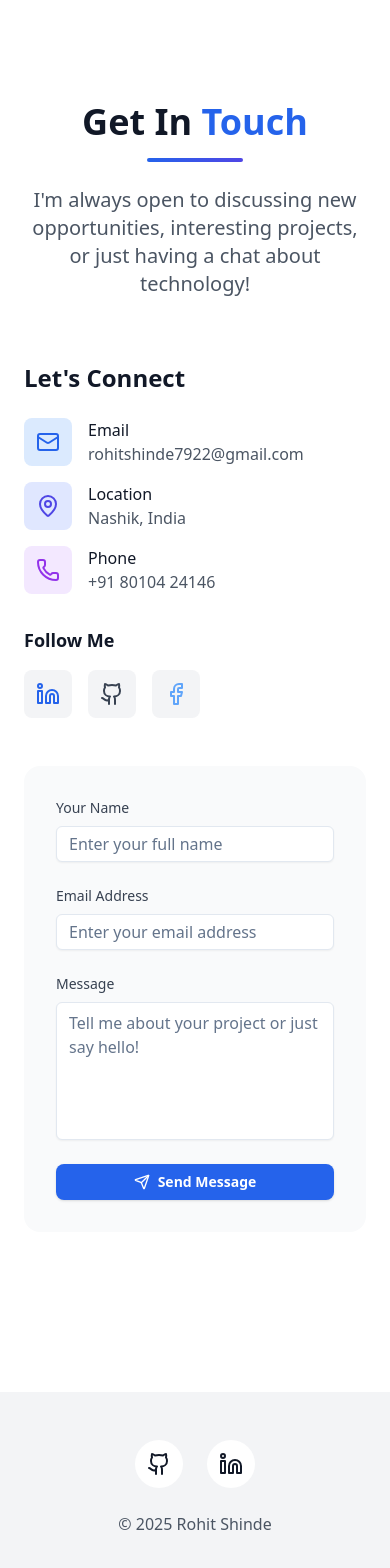
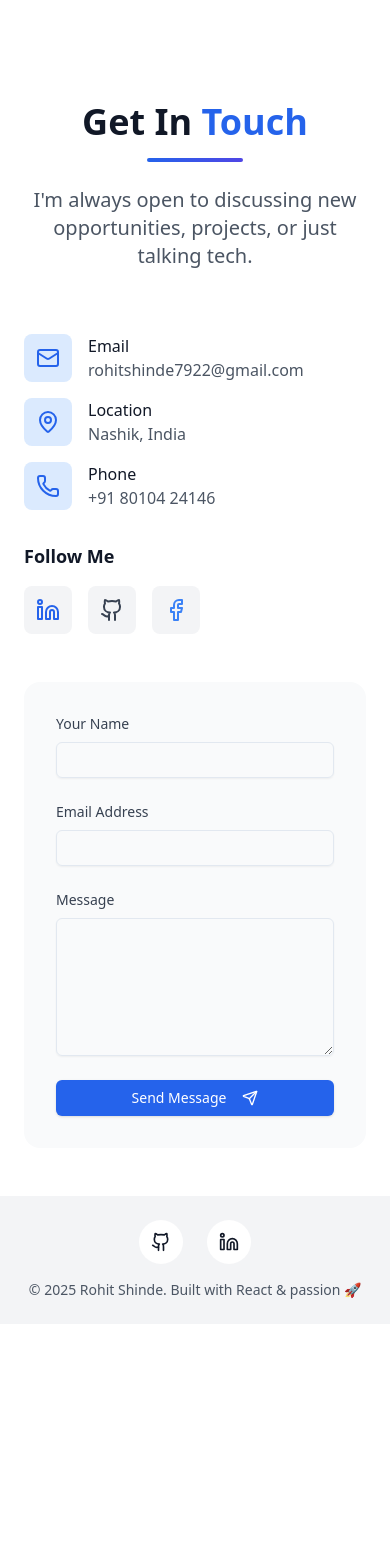
Before and after one commit to iamro045/Animated-Portfolio, a React (Vite) app: page / in a window 390 px wide. Shown: the part 9040-10608 px from the top of the page. After the commit the page ends 10364 px from the top, so only its background shows below. Built offline with nearby package versions, Linux system fonts and the light colour scheme.

Commit message:
Update portfolio animations

```diff
--- a/src/Layout.jsx
+++ b/src/Layout.jsx
@@ -14,8 +14,7 @@ export default function Layout({ children }) {
   const navigate = useNavigate();
 
   const isHomePage =
-    location.pathname === createPageUrl("Home") ||
-    location.pathname === "/";
+    location.pathname === createPageUrl("Home") || location.pathname === "/";
 
   /* =========================
      THEME MANAGEMENT
@@ -86,9 +85,7 @@ export default function Layout({ children }) {
 
     const yOffset = -80;
     const y =
-      section.getBoundingClientRect().top +
-      window.pageYOffset +
-      yOffset;
+      section.getBoundingClientRect().top + window.pageYOffset + yOffset;
 
     window.scrollTo({ top: y, behavior: "smooth" });
     setIsMobileMenuOpen(false);
@@ -108,7 +105,7 @@ export default function Layout({ children }) {
   ];
 
   return (
-    <div className="min-h-screen bg-white text-gray-900 dark:bg-gray-900 dark:text-gray-100">
+    <div className="bg-white text-gray-900 dark:bg-gray-900 dark:text-gray-100">
       <nav
         className={`fixed top-0 w-full z-50 transition-all duration-300 ${
           isScrolled || isMobileMenuOpen
@@ -203,31 +200,37 @@ export default function Layout({ children }) {
         </AnimatePresence>
       </nav>
 
-      <main className="pt-20">{children}</main>
+      <main className="">{children}</main>
 
-      {/* FOOTER */}
-      <footer className="bg-gray-100 dark:bg-gray-800 py-12">
-        <div className="max-w-6xl mx-auto text-center">
-          <div className="flex justify-center gap-6 mb-6">
+      <footer className="bg-gray-100 dark:bg-gray-800 py-6">
+        <div className="max-w-6xl mx-auto px-6 text-center">
+          <div className="flex justify-center gap-6 mb-4">
             <a
-              href="https://github.com/your-username"
+              href="https://github.com/iamro045"
               target="_blank"
               rel="noopener noreferrer"
-              className="w-12 h-12 bg-white dark:bg-gray-700 rounded-full flex items-center justify-center hover:scale-110 transition"
+              className="w-11 h-11 bg-white dark:bg-gray-700 rounded-full
+                   flex items-center justify-center
+                   hover:scale-110 transition"
             >
-              <Github />
+              <Github className="w-5 h-5" />
             </a>
+
             <a
-              href="https://linkedin.com/in/your-username"
+              href="https://linkedin.com/in/rohitshinde045"
               target="_blank"
               rel="noopener noreferrer"
-              className="w-12 h-12 bg-white dark:bg-gray-700 rounded-full flex items-center justify-center hover:scale-110 transition"
+              className="w-11 h-11 bg-white dark:bg-gray-700 rounded-full
+                   flex items-center justify-center
+                   hover:scale-110 transition"
             >
-              <Linkedin />
+              <Linkedin className="w-5 h-5" />
             </a>
           </div>
-          <p className="text-gray-600 dark:text-gray-400">
-            © {new Date().getFullYear()} Rohit Shinde
+
+          <p className="text-sm text-gray-600 dark:text-gray-400">
+            © {new Date().getFullYear()} Rohit Shinde. Built with React &
+            passion 🚀
           </p>
         </div>
       </footer>
--- a/src/components/portfolio/ContactSection.jsx
+++ b/src/components/portfolio/ContactSection.jsx
@@ -1,54 +1,74 @@
 import React, { useState } from "react";
 import { motion, AnimatePresence } from "framer-motion";
-import { Send, Mail, MapPin, Phone, Linkedin, Github, Twitter, Facebook } from "lucide-react";
+import {
+  Send,
+  Mail,
+  MapPin,
+  Phone,
+  Linkedin,
+  Github,
+  Facebook,
+  AlertCircle,
+} from "lucide-react";
 import { Button } from "@/components/ui/button";
 import { Input } from "@/components/ui/input";
 import { Textarea } from "@/components/ui/textarea";
 import { Alert, AlertDescription, AlertTitle } from "@/components/ui/alert";
-// import { SendEmail } from "@/integrations/Core";
-import { AlertCircle } from "lucide-react";
 
 export default function ContactSection() {
-  const [formData, setFormData] = useState({ name: '', email: '', message: '' });
-  const [formState, setFormState] = useState({ status: 'idle', message: '' });
+  const [formData, setFormData] = useState({
+    name: "",
+    email: "",
+    message: "",
+  });
+
+  const [formState, setFormState] = useState({
+    status: "idle", // idle | submitting | success | error
+    message: "",
+  });
+
+  const handleInputChange = (field, value) => {
+    setFormData((prev) => ({ ...prev, [field]: value }));
+  };
 
   const handleSubmit = async (e) => {
     e.preventDefault();
-    setFormState({ status: 'submitting', message: '' });
+    setFormState({ status: "submitting", message: "" });
 
-    try {
-      await SendEmail({
-        to: 'rohit.shinde.portfolio@example.com',
-        subject: `New Portfolio Message from ${formData.name}`,
-        body: `
-          Name: ${formData.name}
-          Email: ${formData.email}
-          Message:
-          ${formData.message}
-        `,
+    // ✅ TEMPORARY SUCCESS SIMULATION (safe for portfolio)
+    setTimeout(() => {
+      setFormState({
+        status: "success",
+        message: "Thank you for your message! I’ll get back to you soon.",
       });
-
-      setFormState({ status: 'success', message: "Thank you for your message! I'll get back to you soon." });
-      setFormData({ name: '', email: '', message: '' });
-    } catch (error) {
-      console.error("Failed to send email:", error);
-      setFormState({ status: 'error', message: "Something went wrong. Please try again later." });
-    }
-  };
-
-  const handleInputChange = (field, value) => {
-    setFormData(prev => ({ ...prev, [field]: value }));
+      setFormData({ name: "", email: "", message: "" });
+    }, 1200);
   };
 
   const socialLinks = [
-    { icon: Linkedin, href: "https://www.linkedin.com/in/rohitshinde045/", color: "text-blue-600 hover:text-blue-700" },
-    { icon: Github, href: "https://github.com/iamro045", color: "text-gray-700 hover:text-gray-900 dark:hover:text-white" },
-    { icon: Facebook, href: "https://www.facebook.com/people/Rohit-Shinde/pfbid024ptXsJePfRq947NtGXc5TnkeKQsJwtyq9L3Fkaz4RuQFvA9fU3jiSTRbmJVzNzgMl/", color: "text-blue-400 hover:text-blue-500" }
+    {
+      icon: Linkedin,
+      href: "https://www.linkedin.com/in/rohitshinde045/",
+      color: "text-blue-600 hover:text-blue-700",
+    },
+    {
+      icon: Github,
+      href: "https://github.com/iamro045",
+      color: "text-gray-700 hover:text-black dark:text-gray-300 dark:hover:text-white",
+    },
+    {
+      icon: Facebook,
+      href: "https://www.facebook.com/people/Rohit-Shinde/",
+      color: "text-blue-500 hover:text-blue-600",
+    },
   ];
 
   return (
-    <section id="contact" className="py-20 bg-white">
+    <section id="contact" className="scroll-mt-24 pt-20 pb-12 bg-white dark:bg-gray-900">
+
+
       <div className="max-w-6xl mx-auto px-6">
+        {/* HEADER */}
         <motion.div
           initial={{ opacity: 0, y: 30 }}
           whileInView={{ opacity: 1, y: 0 }}
@@ -56,73 +76,49 @@ export default function ContactSection() {
           transition={{ duration: 0.8 }}
           className="text-center mb-16"
         >
-          <h2 className="text-4xl md:text-5xl font-bold text-gray-900 mb-4">
+          <h2 className="text-4xl md:text-5xl font-bold text-gray-900 dark:text-white mb-4">
             Get In <span className="text-blue-600">Touch</span>
           </h2>
-          <div className="w-24 h-1 bg-gradient-to-r from-blue-600 to-indigo-600 mx-auto rounded-full mb-6"></div>
-          <p className="text-xl text-gray-600 max-w-2xl mx-auto">
-            I'm always open to discussing new opportunities, interesting projects,
-            or just having a chat about technology!
+          <div className="w-24 h-1 bg-gradient-to-r from-blue-600 to-indigo-600 mx-auto rounded-full mb-6" />
+          <p className="text-xl text-gray-600 dark:text-gray-300 max-w-2xl mx-auto">
+            I'm always open to discussing new opportunities, projects, or just
+            talking tech.
           </p>
         </motion.div>
 
         <div className="grid lg:grid-cols-2 gap-12">
-          {/* Contact Info */}
+          {/* CONTACT INFO */}
           <motion.div
-            initial={{ opacity: 0, x: -50 }}
+            initial={{ opacity: 0, x: -40 }}
             whileInView={{ opacity: 1, x: 0 }}
             viewport={{ once: true }}
             transition={{ duration: 0.8 }}
             className="space-y-8"
           >
-            <div>
-              <h3 className="text-2xl font-bold text-gray-900 mb-6">Let's Connect</h3>
-              <div className="space-y-4">
-                <div className="flex items-center gap-4">
-                  <div className="w-12 h-12 bg-blue-100 rounded-lg flex items-center justify-center">
-                    <Mail className="w-6 h-6 text-blue-600" />
-                  </div>
-                  <div>
-                    <p className="font-medium text-gray-900">Email</p>
-                    <p className="text-gray-600">rohitshinde7922@gmail.com</p>
-                  </div>
-                </div>
-
-                <div className="flex items-center gap-4">
-                  <div className="w-12 h-12 bg-indigo-100 rounded-lg flex items-center justify-center">
-                    <MapPin className="w-6 h-6 text-indigo-600" />
-                  </div>
-                  <div>
-                    <p className="font-medium text-gray-900">Location</p>
-                    <p className="text-gray-600">Nashik, India</p>
-                  </div>
-                </div>
-
-                <div className="flex items-center gap-4">
-                  <div className="w-12 h-12 bg-purple-100 rounded-lg flex items-center justify-center">
-                    <Phone className="w-6 h-6 text-purple-600" />
-                  </div>
-                  <div>
-                    <p className="font-medium text-gray-900">Phone</p>
-                    <p className="text-gray-600">+91 80104 24146</p>
-                  </div>
-                </div>
-              </div>
+            <div className="space-y-4">
+              <Info icon={Mail} label="Email" value="rohitshinde7922@gmail.com" />
+              <Info icon={MapPin} label="Location" value="Nashik, India" />
+              <Info icon={Phone} label="Phone" value="+91 80104 24146" />
             </div>
 
-            {/* Social Links */}
+            {/* SOCIAL */}
             <div>
-              <h4 className="text-lg font-semibold text-gray-900 mb-4">Follow Me</h4>
+              <h4 className="text-lg font-semibold text-gray-900 dark:text-white mb-4">
+                Follow Me
+              </h4>
               <div className="flex gap-4">
-                {socialLinks.map((social, index) => {
+                {socialLinks.map((social, i) => {
                   const Icon = social.icon;
                   return (
                     <motion.a
-                      key={index}
+                      key={i}
                       href={social.href}
+                      target="_blank"
+                      rel="noopener noreferrer"
                       whileHover={{ scale: 1.1, y: -2 }}
-                      whileTap={{ scale: 0.95 }}
-                      className={`w-12 h-12 bg-gray-100 hover:bg-gray-200 rounded-lg flex items-center justify-center transition-colors duration-200 ${social.color}`}
+                      className={`w-12 h-12 bg-gray-100 dark:bg-gray-800 rounded-lg
+                                  flex items-center justify-center transition-colors
+                                  ${social.color}`}
                     >
                       <Icon className="w-6 h-6" />
                     </motion.a>
@@ -132,93 +128,71 @@ export default function ContactSection() {
             </div>
           </motion.div>
 
-          {/* Contact Form */}
+          {/* FORM */}
           <motion.div
-            initial={{ opacity: 0, x: 50 }}
+            initial={{ opacity: 0, x: 40 }}
             whileInView={{ opacity: 1, x: 0 }}
             viewport={{ once: true }}
             transition={{ duration: 0.8 }}
-            className="bg-gray-50 p-8 rounded-2xl"
+            className="bg-gray-50 dark:bg-gray-800 p-8 rounded-2xl"
           >
             <form onSubmit={handleSubmit} className="space-y-6">
+              <InputField
+                label="Your Name"
+                value={formData.name}
+                onChange={(e) => handleInputChange("name", e.target.value)}
+              />
+              <InputField
+                label="Email Address"
+                type="email"
+                value={formData.email}
+                onChange={(e) => handleInputChange("email", e.target.value)}
+              />
+
               <div>
-                <label htmlFor="name" className="block text-sm font-medium text-gray-700 mb-2">
-                  Your Name
+                <label className="block text-sm font-medium mb-2 text-gray-700 dark:text-gray-300">
+                  Message
                 </label>
-                <Input
-                  id="name"
-                  type="text"
-                  value={formData.name}
-                  onChange={(e) => handleInputChange('name', e.target.value)}
-                  placeholder="Enter your full name"
+                <Textarea
+                  rows={5}
+                  value={formData.message}
+                  onChange={(e) =>
+                    handleInputChange("message", e.target.value)
+                  }
                   required
-                  className="w-full bg-white focus:ring-2 focus:ring-blue-400 focus:ring-offset-2 transition-shadow"
                 />
               </div>
 
-              <div>
-                <label htmlFor="email" className="block text-sm font-medium text-gray-700 mb-2">
-                  Email Address
-                </label>
-                <Input
-                  id="email"
-                  type="email"
-                  value={formData.email}
-                  onChange={(e) => handleInputChange('email', e.target.value)}
-                  placeholder="Enter your email address"
-                  required
-                  className="w-full bg-white focus:ring-2 focus:ring-blue-400 focus:ring-offset-2 transition-shadow"
-                />
-              </div>
-
-              <div>
-                <label htmlFor="message" className="block text-sm font-medium text-gray-700 mb-2">
-                  Message
-                </label>
-                <Textarea
-                  id="message"
-                  value={formData.message}
-                  onChange={(e) => handleInputChange('message', e.target.value)}
-                  placeholder="Tell me about your project or just say hello!"
-                  required
-                  rows={5}
-                  className="w-full resize-none bg-white focus:ring-2 focus:ring-blue-400 focus:ring-offset-2 transition-shadow"
-                />
-              </div>
-
-              <motion.div whileHover={{ scale: 1.02 }} whileTap={{ scale: 0.98 }}>
-                <Button
-                  type="submit"
-                  disabled={formState.status === 'submitting'}
-                  className="w-full bg-blue-600 hover:bg-blue-700 text-white py-3 rounded-lg font-semibold transition-colors duration-200 flex items-center justify-center gap-2"
-                >
-                  {formState.status === 'submitting' ? (
-                    <>
-                      <div className="animate-spin rounded-full h-4 w-4 border-b-2 border-white"></div>
-                      Sending...
-                    </>
-                  ) : (
-                    <>
-                      <Send className="w-4 h-4" />
-                      Send Message
-                    </>
-                  )}
-                </Button>
-              </motion.div>
+              <Button
+                type="submit"
+                disabled={formState.status === "submitting"}
+                className="w-full bg-blue-600 hover:bg-blue-700 text-white"
+              >
+                {formState.status === "submitting" ? "Sending..." : "Send Message"}
+                <Send className="ml-2 w-4 h-4" />
+              </Button>
             </form>
 
             <AnimatePresence>
-              {formState.status !== 'idle' && formState.message && (
+              {formState.status !== "idle" && formState.message && (
                 <motion.div
-                  initial={{ opacity: 0, y: 20 }}
+                  initial={{ opacity: 0, y: 15 }}
                   animate={{ opacity: 1, y: 0 }}
-                  exit={{ opacity: 0, y: -10 }}
+                  exit={{ opacity: 0 }}
                   className="mt-4"
                 >
-                  <Alert variant={formState.status === 'error' ? 'destructive' : 'default'} className={formState.status === 'success' ? 'bg-green-50 border-green-200' : ''}>
-                    {formState.status === 'error' && <AlertCircle className="h-4 w-4" />}
-                    <AlertTitle>{formState.status === 'success' ? 'Success!' : 'Error'}</AlertTitle>
-                    <AlertDescription className={formState.status === 'success' ? 'text-green-800' : ''}>
+                  <Alert
+                    variant={
+                      formState.status === "error" ? "destructive" : "default"
+                    }
+                  >
+                    {formState.status === "error" && (
+                      <AlertCircle className="h-4 w-4" />
+                    )}
+                    <AlertTitle>
+                      {formState.status === "success" ? "Success!" : "Error"}
+                    </AlertTitle>
+                    <AlertDescription>
                       {formState.message}
                     </AlertDescription>
                   </Alert>
@@ -231,3 +205,26 @@ export default function ContactSection() {
     </section>
   );
 }
+
+/* ---------- SMALL COMPONENTS ---------- */
+
+const Info = ({ icon: Icon, label, value }) => (
+  <div className="flex items-center gap-4">
+    <div className="w-12 h-12 bg-blue-100 dark:bg-blue-900/40 rounded-lg flex items-center justify-center">
+      <Icon className="w-6 h-6 text-blue-600 dark:text-blue-400" />
+    </div>
+    <div>
+      <p className="font-medium text-gray-900 dark:text-white">{label}</p>
+      <p className="text-gray-600 dark:text-gray-400">{value}</p>
+    </div>
+  </div>
+);
+
+const InputField = ({ label, type = "text", value, onChange }) => (
+  <div>
+    <label className="block text-sm font-medium mb-2 text-gray-700 dark:text-gray-300">
+      {label}
+    </label>
+    <Input type={type} value={value} onChange={onChange} required />
+  </div>
+);
```
